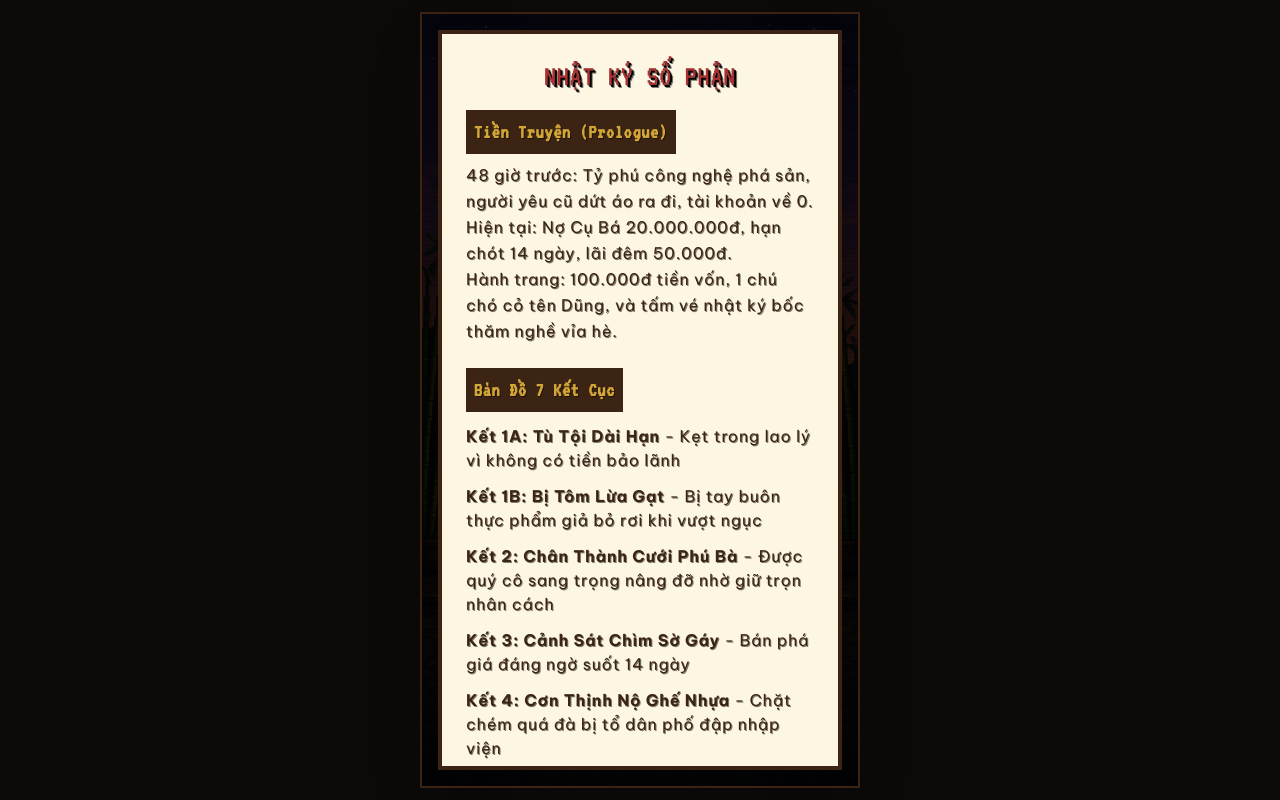
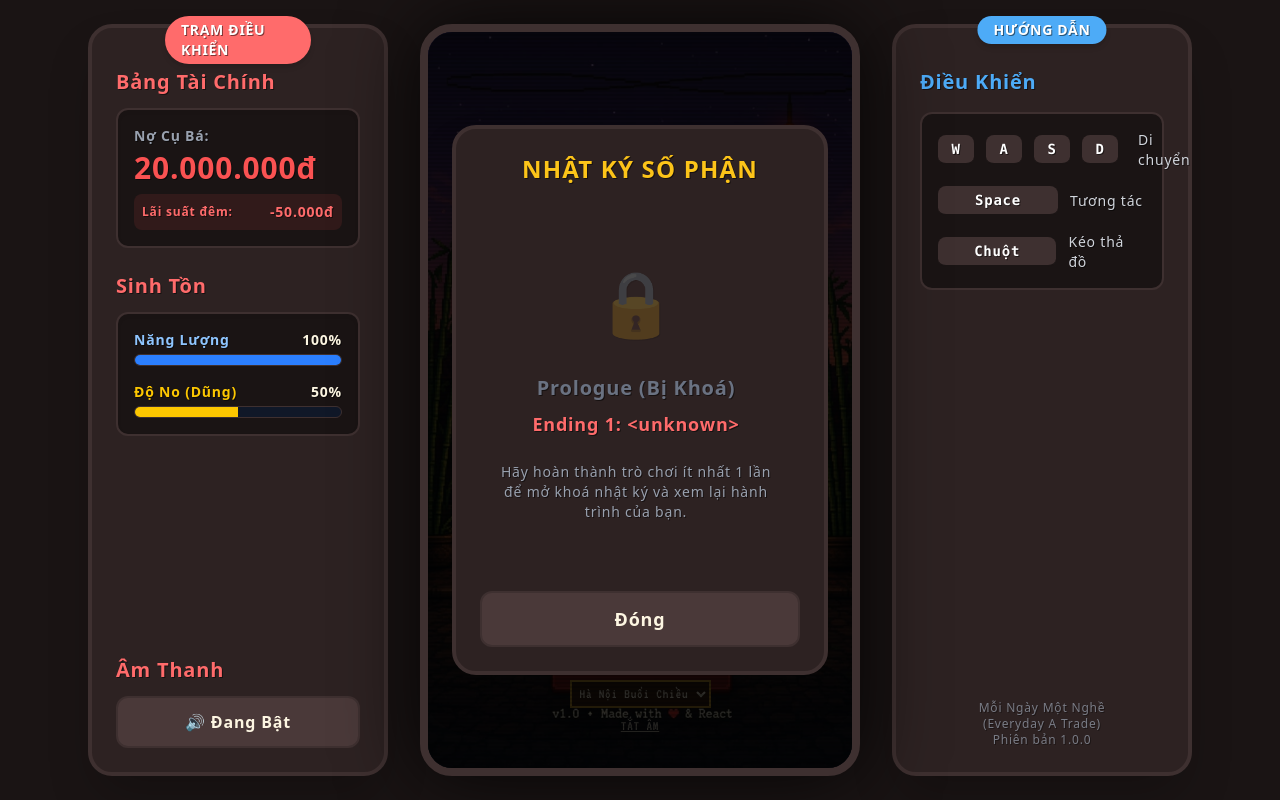
Before and after one commit to whooslizi/EverydayATrade, a React (Vite) app: page / in a window 1280 px wide. Both pictures are taken after a click on the button "NHẬT KÝ SỐ PHẬN". Built offline with nearby package versions, Linux system fonts and the light colour scheme.

Commit message:
feat: complete UI architectural overhaul and post-game disclaimer flow

```diff
--- a/src/App.tsx
+++ b/src/App.tsx
@@ -1,4 +1,5 @@
 import { useGameStore } from './store/useGameStore';
+import { audioManager } from './audio/AudioManager';
 import { DisclaimerScreen } from './components/DisclaimerScreen';
 import { TitleScreen } from './components/TitleScreen';
 import { IntroDialogue } from './components/IntroDialogue';
@@ -12,6 +13,85 @@ import { EndingScreen } from './components/EndingScreen';
 import { GameOverScreen } from './components/GameOverScreen';
 import { GameHUD } from './components/GameHUD';
 import { MemorialScreen } from './components/MemorialScreen';
+
+function LeftWing() {
+  const debt = useGameStore(s => s.debt);
+  const interest = useGameStore(s => s.dailyInterest);
+  const playerEnergy = useGameStore(s => s.playerEnergy);
+  const dog = useGameStore(s => s.dog);
+  const isSoundOn = useGameStore(s => s.isSoundOn);
+  const toggleSound = useGameStore(s => s.toggleSound);
+
+  return (
+    <div className="hidden xl:flex flex-col w-[300px] h-full max-h-[800px] bg-[#2d2222] border-4 border-[#3e3030] rounded-[24px] p-6 text-[#fdf6e2] shadow-2xl relative z-10">
+      <div className="absolute -top-3 left-1/2 -translate-x-1/2 bg-[#ff6b6b] text-white font-black px-4 py-1 rounded-full text-sm tracking-wider shadow-md">TRẠM ĐIỀU KHIỂN</div>
+
+      <h2 className="font-bold text-xl mb-3 text-[#ff6b6b] mt-4">Bảng Tài Chính</h2>
+      <div className="bg-[#1a1414] p-4 rounded-xl mb-6 border-2 border-[#3e3030] shadow-inner">
+        <p className="text-sm text-gray-400 font-bold mb-1">Nợ Cụ Bá:</p>
+        <p className="text-3xl font-black text-[#fa5252]">{debt.toLocaleString('vi-VN')}đ</p>
+        <div className="mt-2 bg-[#fa5252]/10 p-2 rounded-lg flex items-center justify-between">
+          <span className="text-xs text-[#ff6b6b] font-bold">Lãi suất đêm:</span>
+          <span className="text-sm text-[#ff6b6b] font-black">-{interest.toLocaleString('vi-VN')}đ</span>
+        </div>
+      </div>
+
+      <h2 className="font-bold text-xl mb-3 text-[#ff6b6b]">Sinh Tồn</h2>
+      <div className="bg-[#1a1414] p-4 rounded-xl mb-6 border-2 border-[#3e3030] shadow-inner space-y-4">
+         <div>
+           <div className="flex justify-between text-sm font-bold mb-1"><span className="text-blue-300">Năng Lượng</span><span>{playerEnergy}%</span></div>
+           <div className="h-3 bg-gray-900 rounded-full overflow-hidden border border-[#3e3030]"><div className="h-full bg-blue-500" style={{width: `${playerEnergy}%`}}></div></div>
+         </div>
+         <div>
+           <div className="flex justify-between text-sm font-bold mb-1"><span className="text-yellow-400">Độ No (Dũng)</span><span>{dog.hunger}%</span></div>
+           <div className="h-3 bg-gray-900 rounded-full overflow-hidden border border-[#3e3030]"><div className="h-full bg-yellow-400" style={{width: `${dog.hunger}%`}}></div></div>
+         </div>
+      </div>
+
+      <div className="mt-auto">
+        <h2 className="font-bold text-xl mb-3 text-[#ff6b6b]">Âm Thanh</h2>
+        <button onClick={() => { toggleSound(); audioManager.setMute(!isSoundOn); }} className="w-full bg-[#4a3939] text-[#fdf6e2] py-3 rounded-xl font-bold border-2 border-[#3e3030] hover:bg-[#5a4646] transition-colors">
+          {isSoundOn ? '🔊 Đang Bật' : '🔇 Đã Tắt'}
+        </button>
+      </div>
+    </div>
+  );
+}
+
+function RightWing() {
+  return (
+    <div className="hidden xl:flex flex-col w-[300px] h-full max-h-[800px] bg-[#2d2222] border-4 border-[#3e3030] rounded-[24px] p-6 text-[#fdf6e2] shadow-2xl relative z-10">
+      <div className="absolute -top-3 left-1/2 -translate-x-1/2 bg-[#4dabf7] text-white font-black px-4 py-1 rounded-full text-sm tracking-wider shadow-md">HƯỚNG DẪN</div>
+
+      <h2 className="font-bold text-xl mb-4 text-[#4dabf7] mt-4">Điều Khiển</h2>
+      <div className="bg-[#1a1414] p-4 rounded-xl mb-6 border-2 border-[#3e3030] space-y-4">
+         <div className="flex items-center gap-3">
+           <kbd className="bg-[#3e3030] border-b-2 border-[#1a1414] text-white px-2 py-1 rounded-lg font-bold text-sm min-w-[36px] text-center">W</kbd>
+           <kbd className="bg-[#3e3030] border-b-2 border-[#1a1414] text-white px-2 py-1 rounded-lg font-bold text-sm min-w-[36px] text-center">A</kbd>
+           <kbd className="bg-[#3e3030] border-b-2 border-[#1a1414] text-white px-2 py-1 rounded-lg font-bold text-sm min-w-[36px] text-center">S</kbd>
+           <kbd className="bg-[#3e3030] border-b-2 border-[#1a1414] text-white px-2 py-1 rounded-lg font-bold text-sm min-w-[36px] text-center">D</kbd>
+           <span className="text-sm font-medium text-gray-300 ml-2">Di chuyển</span>
+         </div>
+         <div className="flex items-center gap-3">
+           <kbd className="bg-[#3e3030] border-b-2 border-[#1a1414] text-white px-4 py-1 rounded-lg font-bold text-sm text-center w-[120px]">Space</kbd>
+           <span className="text-sm font-medium text-gray-300">Tương tác</span>
+         </div>
+         <div className="flex items-center gap-3">
+           <kbd className="bg-[#3e3030] border-b-2 border-[#1a1414] text-white px-4 py-1 rounded-lg font-bold text-sm text-center w-[120px]">Chuột</kbd>
+           <span className="text-sm font-medium text-gray-300">Kéo thả đồ</span>
+         </div>
+      </div>
+
+      <div className="mt-auto opacity-70">
+        <p className="text-xs text-center text-gray-400">
+          Mỗi Ngày Một Nghề<br/>
+          (Everyday A Trade)<br/>
+          Phiên bản 1.0.0
+        </p>
+      </div>
+    </div>
+  );
+}
 
 function GameCanvas() {
   const stage = useGameStore((s) => s.stage);
@@ -58,7 +138,6 @@ function GameCanvas() {
 
   return (
     <>
-      <div className="pointer-events-none absolute inset-0 z-50 bg-[linear-gradient(rgba(18,16,16,0)_50%,rgba(0,0,0,0.25)_50%)] bg-[length:100%_4px] opacity-40" />
       <div className="relative w-full h-full flex flex-col overflow-hidden">
         {showHUD && <GameHUD />}
         <div className="flex-1 overflow-hidden relative">
@@ -71,10 +150,17 @@ function GameCanvas() {
 
 export default function App() {
   return (
-    <div className="w-full h-[100dvh] bg-[#0c0a09] flex items-center justify-center p-0 md:p-3 overflow-hidden select-none font-game">
-      <div className="relative w-full h-full max-h-[100dvh] aspect-[9/16] max-w-[440px] bg-[#1a120b] border-0 md:border-2 border-[#3c2415] shadow-2xl flex flex-col overflow-hidden">
+    <div className="w-full h-[100dvh] bg-[#1a1414] flex items-center justify-center gap-8 p-0 md:p-6 overflow-hidden select-none font-sans">
+      <LeftWing />
+
+      <div className="relative w-full h-full max-h-[100dvh] xl:max-h-[800px] aspect-[9/16] max-w-[440px] bg-[#2d2222] border-0 xl:border-8 border-[#3e3030] xl:rounded-[32px] shadow-[0_0_80px_rgba(0,0,0,0.8)] flex flex-col overflow-hidden z-20">
+        {/* CRT Scanline Overlay applied only to the mobile canvas */}
+        <div className="pointer-events-none absolute inset-0 z-50 bg-[linear-gradient(rgba(26,20,20,0)_50%,rgba(0,0,0,0.15)_50%)] bg-[length:100%_4px]" />
+
         <GameCanvas />
       </div>
+
+      <RightWing />
     </div>
   );
 }
--- a/src/components/DisclaimerScreen.tsx
+++ b/src/components/DisclaimerScreen.tsx
@@ -2,40 +2,45 @@ import { useGameStore } from '../store/useGameStore';
 import { audioManager } from '../audio/AudioManager';
 
 export function DisclaimerScreen() {
-  const acceptDisclaimer = useGameStore((s) => s.acceptDisclaimer);
+  const setStage = useGameStore((s) => s.setStage);
   const isSoundOn = useGameStore((s) => s.isSoundOn);
+
+  const agree = () => {
+    if (isSoundOn) audioManager.playBlipSFX();
+    setStage('MEMORIAL');
+  };
+
+  const disagree = () => {
+    if (isSoundOn) audioManager.playBlipSFX();
+    setStage('TITLE');
+  };
 
   return (
     <div className="absolute inset-0 flex items-center justify-center bg-[#1a1414]/90 z-50 p-4 font-sans select-none">
       <div className="bg-[#2d2222] text-[#fdf6e2] max-w-[420px] w-full rounded-[24px] p-8 shadow-2xl border-4 border-[#3e3030] flex flex-col items-center animate-slide-up">
 
-        {/* Miễn trừ trách nhiệm */}
-        <h1 className="text-[26px] font-black mb-4 text-center text-[#ff6b6b] uppercase tracking-wide">
-          Miễn Trừ Trách Nhiệm
+        <h1 className="text-[20px] font-black mb-4 text-center text-[#ff6b6b] uppercase tracking-wide">
+          THÔNG BÁO MIỄN TRỪ TRÁCH NHIỆM & ĐÍNH CHÍNH
         </h1>
-        <p className="text-center font-medium mb-6 text-[15px] leading-relaxed text-[#e8dcdc]">
-          Tất cả các nhân vật và tình huống trong game hoàn toàn là hư cấu. Bất kỳ sự trùng hợp nào với người thật hay sự việc ngoài đời đều chỉ là... sự cố ngẫu nhiên của vũ trụ. Chúng tôi không cố ý đánh đồng hay "đá xéo" ai đâu nhé!
+        <p className="text-center font-medium mb-6 text-[14px] leading-relaxed text-[#e8dcdc] text-justify">
+          Trò chơi 'Mỗi Ngày Một Nghề' là sản phẩm hư cấu phục vụ mục đích giải trí và trải nghiệm sinh tồn vỉa hè. Mọi danh xưng nhân vật xuất hiện trong game hoàn toàn chỉ mang tính chất định vị bối cảnh để người chơi dễ theo dõi. Trò chơi tuyệt đối KHÔNG có ý định ám chỉ, bôi nhọ, đánh đồng hay đại diện cho bất kỳ cá nhân, tổ chức hay nguyên mẫu ngoài đời thực nào. Mọi sự trùng hợp về tên gọi hoàn toàn là ngẫu nhiên.
         </p>
 
-        {/* Cảnh báo AI */}
-        <div className="bg-[#221919] rounded-[16px] p-5 w-full mb-8 border-2 border-[#ff6b6b]/30">
-          <h2 className="text-xl font-bold text-[#ff6b6b] mb-2 flex items-center gap-2">
-            <span>🤖</span> Thú tội mỏng:
-          </h2>
-          <p className="text-[14px] text-[#c7baba] leading-relaxed">
-            Để tiết kiệm chi phí (vì quỹ thuê hoạ sĩ đang âm vô cực), game buộc phải sử dụng một số hình ảnh được generate từ AI. Biết là hơi "cringe" một chút, nhưng mong các đồng âm giơ cao đánh khẽ và tập trung vào gameplay nhé! 🥲
-          </p>
+        <div className="flex gap-3 w-full">
+          <button
+            onClick={agree}
+            className="flex-1 bg-[#ff6b6b] text-white font-bold text-sm py-4 rounded-[16px] hover:bg-[#fa5252] transition-colors shadow-[0_4px_0_#c92a2a] active:translate-y-1 active:shadow-none"
+          >
+            Tôi đồng tình
+          </button>
+
+          <button
+            onClick={disagree}
+            className="flex-1 bg-[#4a3939] text-[#e8dcdc] font-bold text-sm py-4 rounded-[16px] border-2 border-[#3e3030] hover:bg-[#5a4646] transition-colors active:translate-y-1"
+          >
+            Tôi không đồng tình
+          </button>
         </div>
-
-        <button
-          onClick={() => {
-            if (isSoundOn) audioManager.playBlipSFX();
-            acceptDisclaimer();
-          }}
-          className="w-full bg-[#ff6b6b] text-white font-bold text-xl py-4 rounded-[16px] hover:bg-[#fa5252] transition-colors shadow-[0_4px_0_#c92a2a] active:translate-y-1 active:shadow-none"
-        >
-          Đã hiểu & Bắt đầu
-        </button>
       </div>
     </div>
   );
--- a/src/components/MemorialScreen.tsx
+++ b/src/components/MemorialScreen.tsx
@@ -1,21 +1,36 @@
 import { useGameStore } from '../store/useGameStore';
 
 export function MemorialScreen() {
+  const setStage = useGameStore(s => s.setStage);
   return (
-    <div className="absolute inset-0 bg-black text-parchment p-6 flex flex-col items-center justify-center font-pixel animate-fade-in-up">
-      <div className="text-3xl text-gold-accent mb-8 drop-shadow-[2px_2px_0px_#000] text-center">
-        HOÀN THÀNH TRÒ CHƠI
-      </div>
-      <div className="text-lg space-y-4 text-center">
-        <p className="text-xl">Ghi Công:</p>
-        <p>Kịch Bản & Lập Trình: Bạn</p>
-        <p>Kiến Trúc Âm Thanh & Pixel Art: Thực hiện bằng trọn vẹn tâm huyết</p>
-      </div>
-      <div className="mt-12 text-center text-red-400 text-xl">
-        Kính tặng và tưởng nhớ Ông nội yêu quý
-      </div>
-      <div className="mt-8 text-center text-sm text-gray-500">
-        (Bấm tải lại trang để chơi lại)
+    <div className="absolute inset-0 bg-[#120e0e] text-[#fdf6e2] p-6 flex flex-col items-center justify-center font-sans animate-fade-in-up select-none">
+      <div className="max-w-[400px] w-full border-4 border-[#3e3030] bg-[#1a1414] rounded-2xl p-6 shadow-2xl relative">
+        <pre className="text-[12px] md:text-sm font-mono text-center text-[#ff6b6b] mb-6 leading-relaxed whitespace-pre-wrap">
+========================================
+           HOÀN THÀNH TRÒ CHƠI
+========================================
+        </pre>
+
+        <div className="text-center space-y-3 font-medium text-[#e8dcdc] mb-8">
+          <p className="text-[#fcc419] font-bold text-lg mb-2">Ghi Công:</p>
+          <p>Kịch Bản & Lập Trình: Bạn</p>
+          <p>Kiến Trúc Âm Thanh & Pixel Art:<br/>Thực hiện bằng trọn vẹn tâm huyết</p>
+        </div>
+
+        <div className="text-center text-[#ff6b6b] font-bold text-lg italic mt-8 mb-6">
+          Kính tặng và tưởng nhớ Ông nội yêu quý
+        </div>
+
+        <pre className="text-[12px] md:text-sm font-mono text-center text-[#ff6b6b] mb-8 leading-relaxed whitespace-pre-wrap">
+========================================
+        </pre>
+
+        <button
+          onClick={() => setStage('TITLE')}
+          className="w-full bg-[#4a3939] text-[#fdf6e2] py-3 rounded-xl font-bold border-2 border-[#3e3030] hover:bg-[#5a4646] transition-colors"
+        >
+          Trở Về Màn Hình Chính
+        </button>
       </div>
     </div>
   );
--- a/src/components/RoadmapModal.tsx
+++ b/src/components/RoadmapModal.tsx
@@ -2,35 +2,64 @@ import { useGameStore } from '../store/useGameStore';
 import { audioManager } from '../audio/AudioManager';
 
 export function RoadmapModal({ onClose }: { onClose: () => void }) {
+  const endingsUnlocked = useGameStore(s => (s as any).endingsUnlocked) || [];
+  const hasFinished = endingsUnlocked.length > 0;
+
+  const handleClose = () => {
+    audioManager.playBlipSFX();
+    onClose();
+  };
+
   return (
-    <div className="absolute inset-0 bg-black/80 z-50 p-4 flex items-center justify-center font-game">
-      <div className="bg-parchment text-dark-brown p-6 border-4 border-dark-brown shadow-2xl w-full max-h-full overflow-y-auto">
-        <h2 className="text-3xl text-center font-pixel mb-4 drop-shadow-[2px_2px_0px_#000] text-red-accent">NHẬT KÝ SỐ PHẬN</h2>
+    <div className="absolute inset-0 bg-black/80 flex flex-col items-center justify-center p-6 z-50 overflow-hidden font-sans">
+      <div className="bg-[#2d2222] text-[#fdf6e2] w-full max-w-[380px] h-[80%] rounded-[24px] p-6 shadow-2xl border-4 border-[#3e3030] flex flex-col animate-slide-up relative">
+        <h2 className="text-2xl font-black text-center text-[#fcc419] mb-4 uppercase tracking-wider">
+          Nhật Ký Số Phận
+        </h2>
 
-        <div className="mb-6">
-          <h3 className="text-xl font-bold font-pixel mb-2 text-gold-accent bg-dark-brown p-2 inline-block">Tiền Truyện (Prologue)</h3>
-          <p className="text-base leading-relaxed">
-            48 giờ trước: Tỷ phú công nghệ phá sản, người yêu cũ dứt áo ra đi, tài khoản về 0.<br/>
-            Hiện tại: Nợ Cụ Bá 20.000.000đ, hạn chót 14 ngày, lãi đêm 50.000đ.<br/>
-            Hành trang: 100.000đ tiền vốn, 1 chú chó cỏ tên Dũng, và tấm vé nhật ký bốc thăm nghề vỉa hè.
-          </p>
+        <div className="flex-1 overflow-y-auto pr-2 space-y-4 custom-scrollbar">
+          {hasFinished ? (
+            <>
+              <div className="bg-[#1a1414] p-4 rounded-xl border-2 border-[#3e3030]">
+                <h3 className="text-[#ff6b6b] font-bold mb-2">Prologue (Khởi Nguồn)</h3>
+                <p className="text-sm text-gray-300 leading-relaxed italic">
+                  Từ đỉnh cao của một tỷ phú công nghệ, bạn mất tất cả sau một đêm. Cổ phiếu bốc hơi, đối tác quay lưng, tài khoản bị đóng băng.
+                  Giờ đây, bạn chỉ còn đúng 100.000đ, một con chó hoang tên Dũng, và tấm vé "Mỗi Ngày Một Nghề" bí ẩn...
+                </p>
+              </div>
+
+              <div className="bg-[#1a1414] p-4 rounded-xl border-2 border-[#3e3030]">
+                <h3 className="text-green-400 font-bold mb-2">Tiến Độ Ending</h3>
+                <ul className="text-sm space-y-2 text-gray-400">
+                  <li className={endingsUnlocked.includes('1A') ? 'text-white' : ''}>1A: {endingsUnlocked.includes('1A') ? 'Tù Tội Dài Hạn' : '???'}</li>
+                  <li className={endingsUnlocked.includes('1B') ? 'text-white' : ''}>1B: {endingsUnlocked.includes('1B') ? 'Bị Tôm Lừa Gạt' : '???'}</li>
+                  <li className={endingsUnlocked.includes('2') ? 'text-white' : ''}>2: {endingsUnlocked.includes('2') ? 'Chân Thành Cưới Phú Bà' : '???'}</li>
+                  <li className={endingsUnlocked.includes('3') ? 'text-white' : ''}>3: {endingsUnlocked.includes('3') ? 'Cảnh Sát Chìm Sờ Gáy' : '???'}</li>
+                  <li className={endingsUnlocked.includes('4') ? 'text-white' : ''}>4: {endingsUnlocked.includes('4') ? 'Cơn Thịnh Nộ Ghế Nhựa' : '???'}</li>
+                  <li className={endingsUnlocked.includes('5') ? 'text-white' : ''}>5: {endingsUnlocked.includes('5') ? 'Dũng Bán Đứng Chủ' : '???'}</li>
+                  <li className={endingsUnlocked.includes('6') ? 'text-green-300 font-bold' : ''}>6: {endingsUnlocked.includes('6') ? 'Lời Hẹn Dưới Gốc Đào (True Ending)' : '???'}</li>
+                </ul>
+              </div>
+            </>
+          ) : (
+            <div className="h-full flex flex-col items-center justify-center text-center space-y-6">
+              <div className="text-[64px] opacity-20">🔒</div>
+              <div>
+                <h3 className="text-xl text-gray-500 font-bold mb-2">Prologue (Bị Khoá)</h3>
+                <p className="text-lg text-[#ff6b6b] font-black">Ending 1: &lt;unknown&gt;</p>
+              </div>
+              <p className="text-sm text-gray-400 px-4">
+                Hãy hoàn thành trò chơi ít nhất 1 lần để mở khoá nhật ký và xem lại hành trình của bạn.
+              </p>
+            </div>
+          )}
         </div>
 
-        <div>
-          <h3 className="text-xl font-bold font-pixel mb-3 text-gold-accent bg-dark-brown p-2 inline-block">Bản Đồ 7 Kết Cục</h3>
-          <ul className="text-base space-y-3">
-            <li><span className="font-bold">Kết 1A: Tù Tội Dài Hạn</span> - Kẹt trong lao lý vì không có tiền bảo lãnh</li>
-            <li><span className="font-bold">Kết 1B: Bị Tôm Lừa Gạt</span> - Bị tay buôn thực phẩm giả bỏ rơi khi vượt ngục</li>
-            <li><span className="font-bold">Kết 2: Chân Thành Cưới Phú Bà</span> - Được quý cô sang trọng nâng đỡ nhờ giữ trọn nhân cách</li>
-            <li><span className="font-bold">Kết 3: Cảnh Sát Chìm Sờ Gáy</span> - Bán phá giá đáng ngờ suốt 14 ngày</li>
-            <li><span className="font-bold">Kết 4: Cơn Thịnh Nộ Ghế Nhựa</span> - Chặt chém quá đà bị tổ dân phố đập nhập viện</li>
-            <li><span className="font-bold">Kết 5: Dũng Bán Đứng Chủ</span> - Bỏ đói chó Dũng khiến nó chạy về dẫn Cụ Bá tới siết nợ</li>
-            <li><span className="font-bold text-red-accent">Kết 6: Lời Hẹn Dưới Gốc Đào</span> - True Ending: Trả hết nợ, về quê viếng mộ Ông Đào</li>
-          </ul>
-        </div>
-
-        <button onClick={() => { audioManager.audioManager.playBlipSFX(); onClose(); }} className="mt-6 w-full text-xl font-pixel bg-dark-brown text-parchment py-3 border-2 border-black hover:bg-black transition-colors">
-          ĐÓNG NHẬT KÝ
+        <button
+          onClick={handleClose}
+          className="w-full mt-4 bg-[#4a3939] text-[#fdf6e2] font-bold text-lg py-3 rounded-xl border-2 border-[#3e3030] hover:bg-[#5a4646] transition-colors active:translate-y-1"
+        >
+          Đóng
         </button>
       </div>
     </div>
--- a/src/store/useGameStore.ts
+++ b/src/store/useGameStore.ts
@@ -28,6 +28,7 @@ const initialState: Omit<GameState, 'acceptDisclaimer' | 'resetGame' | 'startGam
   revenueTodayGross: 0,
   dialogueIndex: 0,
   log: [],
+  endingsUnlocked: [],
   timesArrested: 0,
   jailNightsRemaining: 0,
   jailChoice: null,
@@ -53,7 +54,7 @@ export const useGameStore = create<GameState>()(
       setPricing: (p) => set({ selectedPricing: p }),
       setTrack: (t) => set({ currentTrack: t }),
       acceptDisclaimer: () => set({ stage: 'TITLE' }),
-      resetGame: () => set({ ...initialState, isSoundOn: get().isSoundOn, stage: 'TITLE' }),
+      resetGame: () => set({ ...initialState, isSoundOn: get().isSoundOn, stage: 'TITLE', endingsUnlocked: get().endingsUnlocked }),
       startGame: () => set({ stage: 'INTRO_DIALOGUE', dialogueIndex: 0 }),
       advanceDialogue: () => {
         set((state) => {
--- a/src/types.ts
+++ b/src/types.ts
@@ -49,6 +49,7 @@ export interface EndingData {
 }
 
 export interface GameState {
+  endingsUnlocked: string[];
   stage: GameStage;
   isSoundOn: boolean;
   currentTrack: TrackId;
```
Also changed, not shown: src/components/WorkingPhase.tsx (+5 -5 lines).
